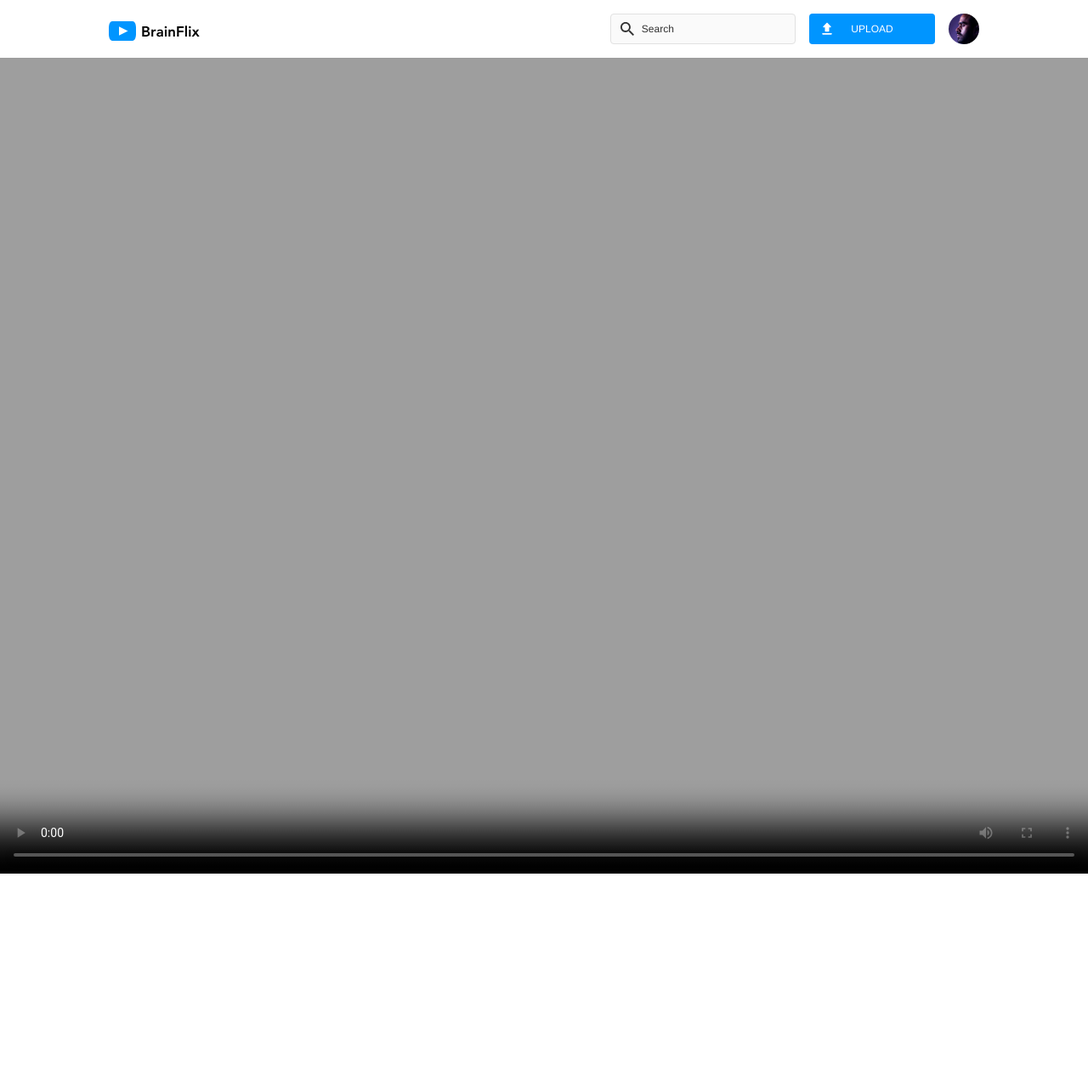
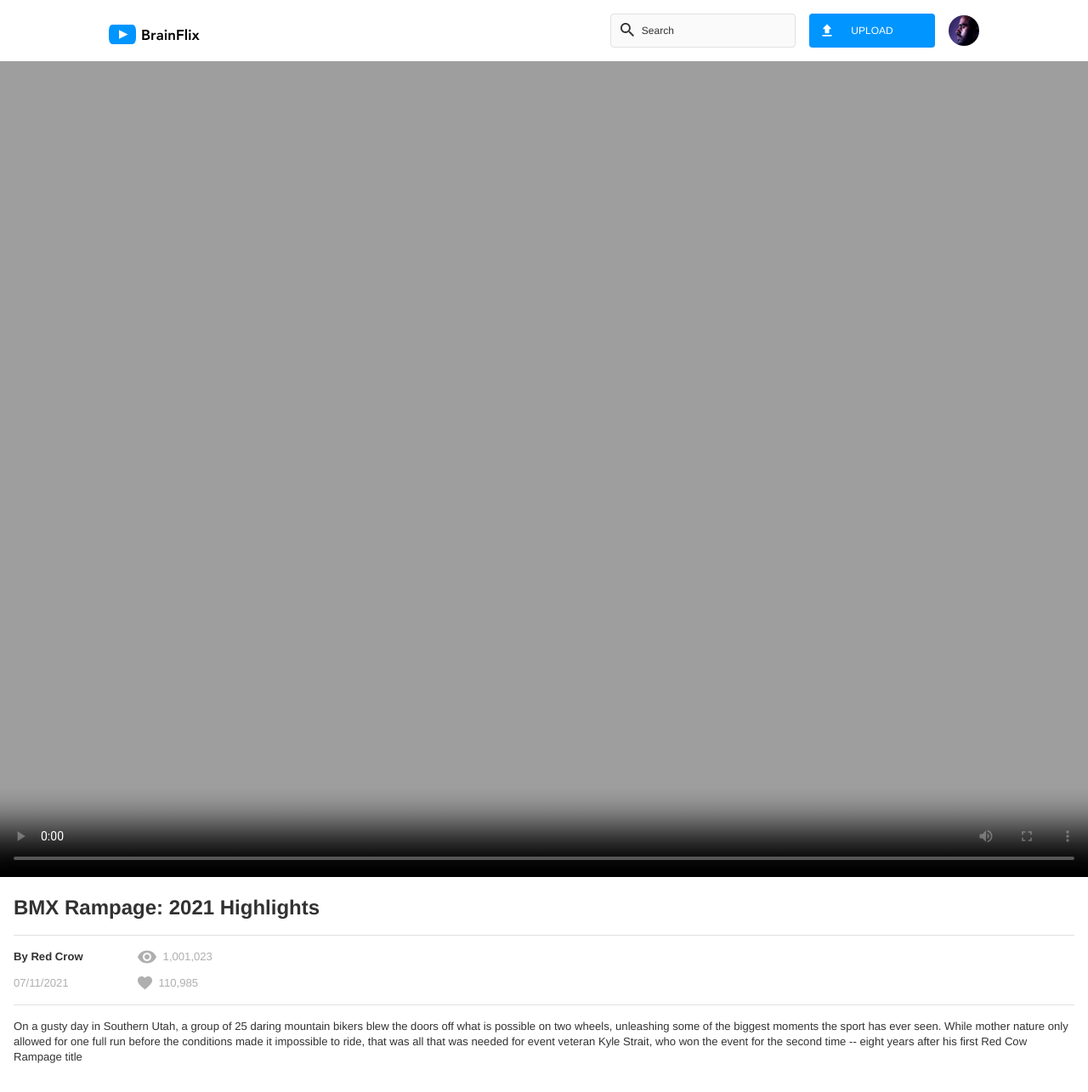
Before and after one commit to anitayawson/anita-yawson-brainflix, a React (Create React App) app: page / in a window 1280 px wide. Shown: the whole page at 85% size. Before the commit the page ends 1032 px from the top, so only its background shows below. Built offline with nearby package versions, Linux system fonts and the light colour scheme.

Commit message:
Add typography mixins, styles for video info component, adjust widths/heights for header component

```diff
--- a/src/App.js
+++ b/src/App.js
@@ -1,5 +1,6 @@
 import "./App.scss";
 import Header from "./components/Header/Header";
+import VideoInfo from "./components/VideoInfo/VideoInfo";
 import VideoPlayer from "./components/VideoPlayer/VideoPlayer";
 
 function App() {
@@ -7,6 +8,7 @@ function App() {
     <div className="App">
       <Header />
       <VideoPlayer />
+      <VideoInfo />
     </div>
   );
 }
--- a/src/components/Header/Header.scss
+++ b/src/components/Header/Header.scss
@@ -47,7 +47,7 @@
   }
 
   &__search-input {
-    height: 2.25rem;
+    height: 2.5rem;
     border-radius: 4px;
     border: 1px solid $mercury;
     padding: 0.75rem;
@@ -68,7 +68,7 @@
   }
 
   &__user-img {
-    width: 2.25rem;
+    width: 2.5rem;
     border-radius: 50%;
     object-fit: cover;
     object-position: 20%;
@@ -95,7 +95,7 @@
     background-color: $brainflix-blue;
     border: none;
     width: 100%;
-    height: 2.25rem;
+    height: 2.5rem;
     border-radius: 4px;
     display: flex;
     align-items: center;
--- a/src/components/VideoInfo/VideoInfo.js
+++ b/src/components/VideoInfo/VideoInfo.js
@@ -0,0 +1,38 @@
+import "./VideoInfo.scss";
+import ViewIcon from "../../assets/images/icons/views.svg";
+import LikeIcon from "../../assets/images/icons/likes.svg";
+
+function VideoInfo() {
+  return (
+    <section className="video-info">
+      <h1 className="video-info__title">BMX Rampage: 2021 Highlights</h1>
+      <article className="video-info__content-wrapper">
+        <div className="video-info__name-and-date">
+          <p className="video-info__subheader">By Red Crow</p>
+          <p className="video-info__detail">07/11/2021</p>
+        </div>
+        <div className="video-info__views-and-likes">
+          <div className="video-info__views-wrapper">
+            <img src={ViewIcon} alt="view icon" />
+            <p className="video-info__detail">1,001,023</p>
+          </div>
+          <div className="video-info__likes-wrapper">
+            <img src={LikeIcon} alt="like icon" />
+            <p className="video-info__detail">110,985</p>
+          </div>
+        </div>
+      </article>
+      <p className="video-info__description">
+        On a gusty day in Southern Utah, a group of 25 daring mountain bikers
+        blew the doors off what is possible on two wheels, unleashing some of
+        the biggest moments the sport has ever seen. While mother nature only
+        allowed for one full run before the conditions made it impossible to
+        ride, that was all that was needed for event veteran Kyle Strait, who
+        won the event for the second time -- eight years after his first Red Cow
+        Rampage title
+      </p>
+    </section>
+  );
+}
+
+export default VideoInfo;
--- a/src/components/VideoInfo/VideoInfo.scss
+++ b/src/components/VideoInfo/VideoInfo.scss
@@ -0,0 +1,48 @@
+@use "../../styles/partials/variables" as *;
+@use "../../styles/partials/mixins" as *;
+
+.video-info {
+  padding: 1rem;
+
+  &__title {
+    @include page-header;
+    margin-bottom: 1rem;
+  }
+
+  &__content-wrapper {
+    display: flex;
+    gap: 4rem;
+    border-top: $divider;
+    border-bottom: $divider;
+    padding-top: 1rem;
+    padding-bottom: 1rem;
+  }
+
+  &__name-and-date,
+  &__views-and-likes {
+    display: flex;
+    flex-direction: column;
+    gap: 0.8rem;
+  }
+
+  &__views-wrapper,
+  &__likes-wrapper {
+    display: flex;
+    gap: 0.5rem;
+  }
+
+  &__subheader {
+    @include sub-header;
+  }
+
+  &__detail {
+    @include body-text;
+    color: $silver;
+  }
+
+  &__description {
+    margin-top: 1rem;
+    margin-bottom: 1rem;
+    @include body-text;
+  }
+}
--- a/src/styles/partials/_mixins.scss
+++ b/src/styles/partials/_mixins.scss
@@ -11,3 +11,26 @@
     @content;
   }
 }
+
+@mixin page-header {
+  font-size: 1.5rem;
+  line-height: 2rem;
+  font-weight: $font-bold;
+}
+
+@mixin section-header {
+}
+
+@mixin sub-header {
+  font-size: 0.82rem;
+  line-height: 1.125rem;
+  font-weight: $font-bold;
+}
+
+@mixin body-text {
+  font-size: 0.82rem;
+  line-height: 1.125rem;
+}
+
+@mixin label-styles {
+}
```
